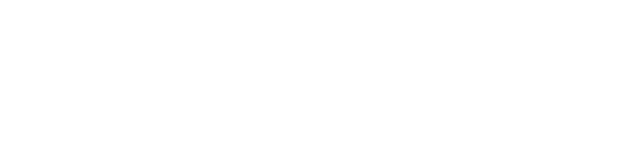
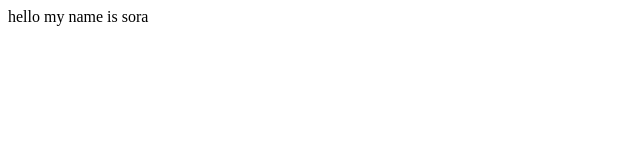
Before and after one commit to soralim/stackblitz-starters-yyrt3e, a website: page index.html in a window 1280 px wide. Shown: the whole page, without its empty margins (0-640 px from the left). Drawn offline with Linux system fonts and the light colour scheme.

Commit message:
add intro text

```diff
--- a/index.html
+++ b/index.html
@@ -9,7 +9,7 @@
 </head>
 
 <body>
-
+hello my name is sora
   <script src="script.js"></script>
 </body>
 
```
